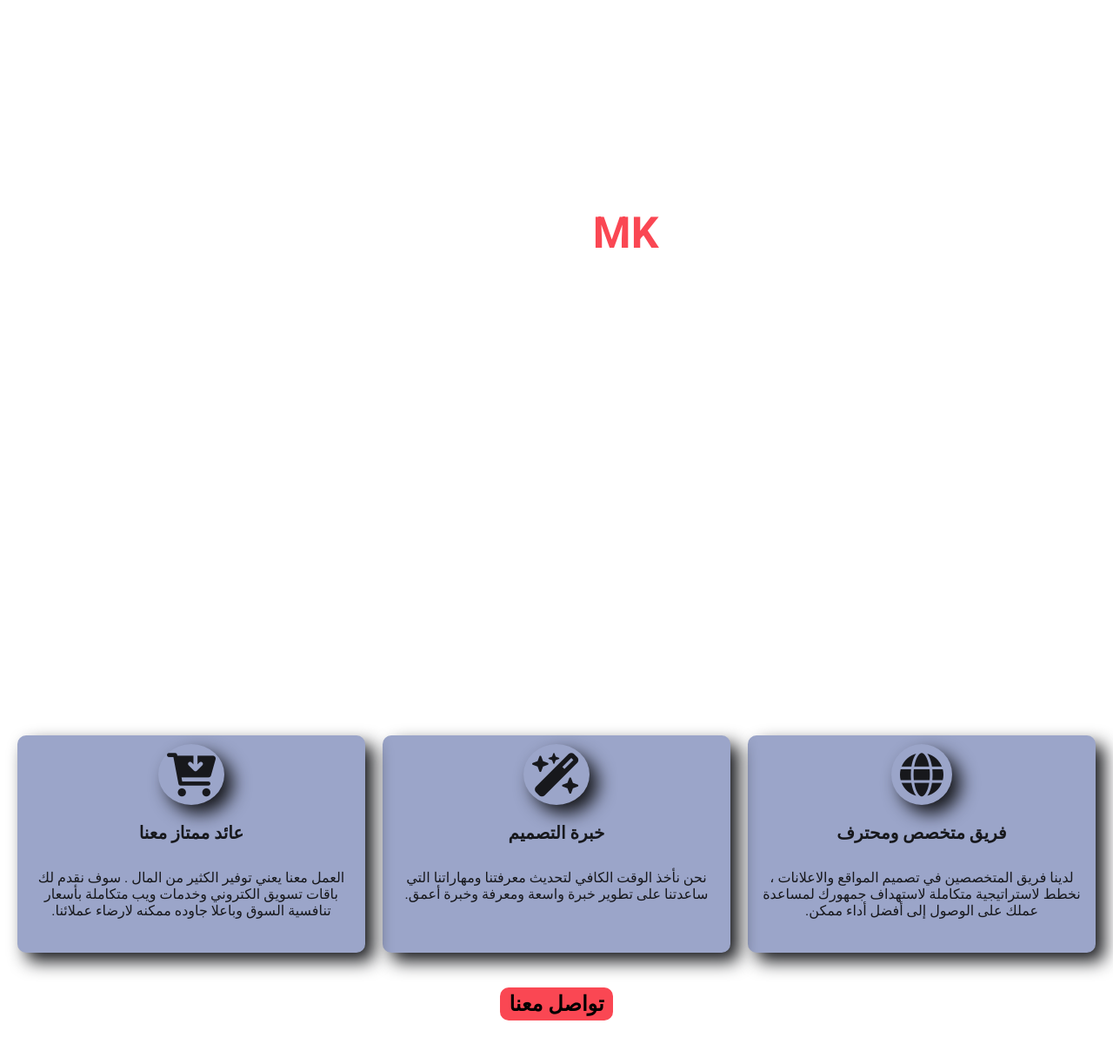
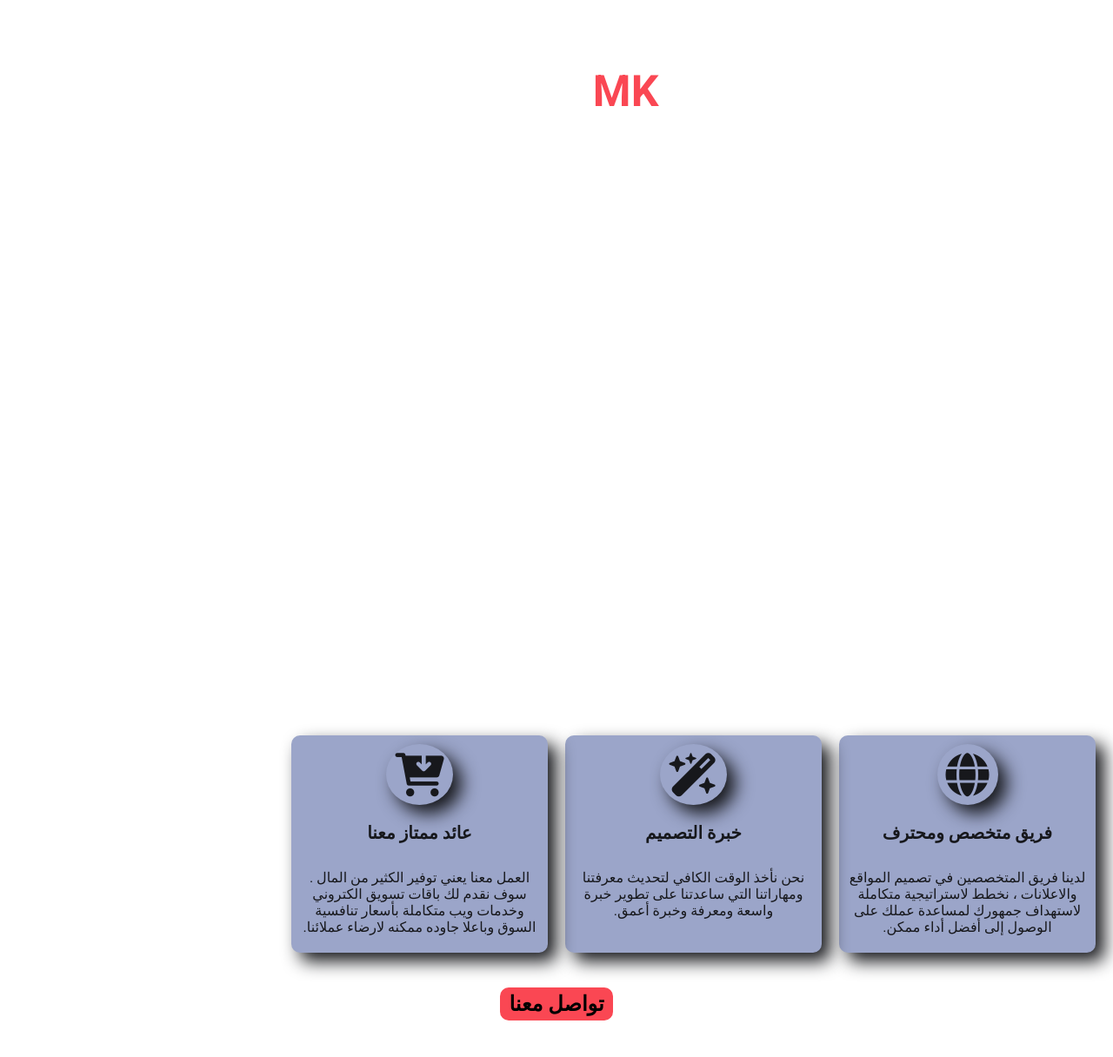
Before and after one commit to kbaka73/por, a plain HTML site: page index.html in a window 1280 px wide. Shown: the part 84-1300 px from the top of the page at 87% size. Drawn offline with Linux system fonts and the light colour scheme; animation ran at ten frames a second.

Commit message:
Update style.css

```diff
--- a/css/style.css
+++ b/css/style.css
@@ -145,14 +145,10 @@ select {
 }
 
 .home .contenair {
-  display: flex;
-  justify-content: center;
-  align-items: center;
+width:70%;
+margin:0 auto;
   text-align: center;
-  position: absolute;
-  top: 50%;
-  left: 50%;
-  transform: translate(-50%, -50%);
+
 }
 .home .contenair .box h1 {
   font-size: 40px;
@@ -428,14 +424,7 @@ footer .box-1 ul .about-as {
 }
 /* end  footer */
 
-@media (max-width: 1465px) {
-  .services .contact {
-    display: grid;
-    grid-template-columns: repeat(auto-fill, minmax(300px, 1fr));
-    gap: 20px;
-    padding: 20px;
-  }
-}
+
 @media (max-width: 1048px) {
   nav ul {
     margin-right: 20px;
```
